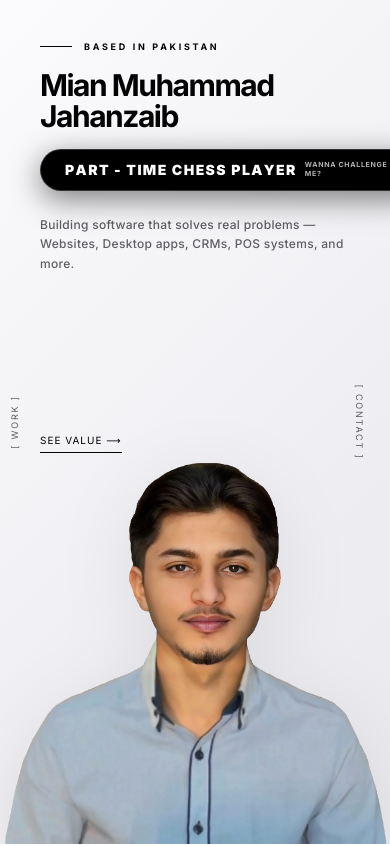
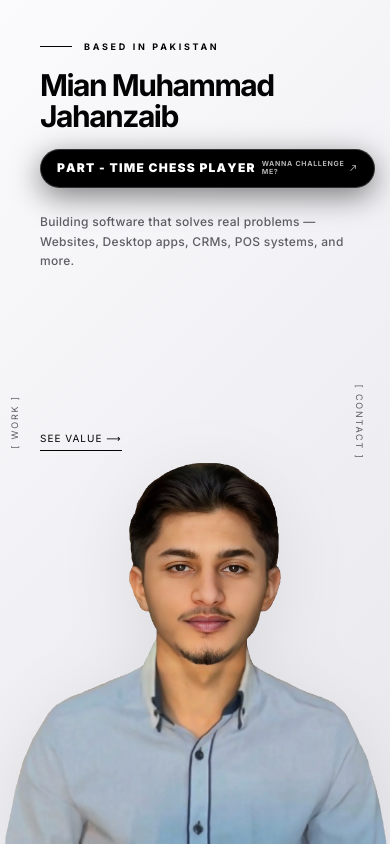
Before and after one commit to Mian-M-Jahanzaib/Mian-M-Jahanzaib.github.io, a React (Vite) app: page / in a window 390 px wide. Shown: the top 846 px of the page. Built offline with nearby package versions, Linux system fonts and the light colour scheme.

Commit message:
A lil tweak

```diff
--- a/src/components/Hero.jsx
+++ b/src/components/Hero.jsx
@@ -123,10 +123,10 @@ const Hero = () => {
                   pointerEvents: isChess ? "none" : "auto",
                 }}
                 transition={{ duration: 0.5, ease: premiumEase }}
-                className="inline-flex items-center justify-center px-6 py-2.5 rounded-full bg-gradient-to-br from-white/70 to-white/10 backdrop-blur-xl border border-white/60 shadow-[inset_0_1px_1px_rgba(255,255,255,1),0_8px_30px_rgba(0,0,0,0.2)]"
+                className="inline-flex items-center justify-center px-4 md:px-6 py-2.5 rounded-full bg-gradient-to-br from-white/70 to-white/10 backdrop-blur-xl border border-white/60 shadow-[inset_0_1px_1px_rgba(255,255,255,1),0_8px_30px_rgba(0,0,0,0.2)]"
                 style={{ gridArea: "stack", transformOrigin: "center" }}
               >
-                <h3 className="text-sm md:text-xl font-black text-primary uppercase tracking-widest whitespace-nowrap flex">
+                <h3 className="text-xs min-[400px]:text-sm md:text-xl font-black text-primary uppercase tracking-widest whitespace-nowrap flex">
                   {"Full - Stack Developer".split("").map((char, index) => (
                     <motion.span
                       key={index}
@@ -154,10 +154,10 @@ const Hero = () => {
                   pointerEvents: isChess ? "auto" : "none", // Ensures link is only clickable when visible
                 }}
                 transition={{ duration: 0.5, ease: premiumEase }}
-                className="inline-flex items-center justify-center gap-2 md:gap-3 px-6 py-2.5 rounded-full bg-black border border-white/20 shadow-[0_8px_30px_rgba(0,0,0,0.5)] whitespace-nowrap"
+                className="inline-flex items-center justify-center gap-1.5 md:gap-3 px-4 md:px-6 py-2.5 rounded-full bg-black border border-white/20 shadow-[0_8px_30px_rgba(0,0,0,0.5)] whitespace-nowrap"
                 style={{ gridArea: "stack", transformOrigin: "center" }}
               >
-                <h3 className="text-sm md:text-xl font-black text-white uppercase tracking-widest whitespace-nowrap flex">
+                <h3 className="text-xs min-[400px]:text-sm md:text-xl font-black text-white uppercase tracking-widest whitespace-nowrap flex">
                   {"Part - Time Chess Player".split("").map((char, index) => (
                     <motion.span
                       key={index}
```
